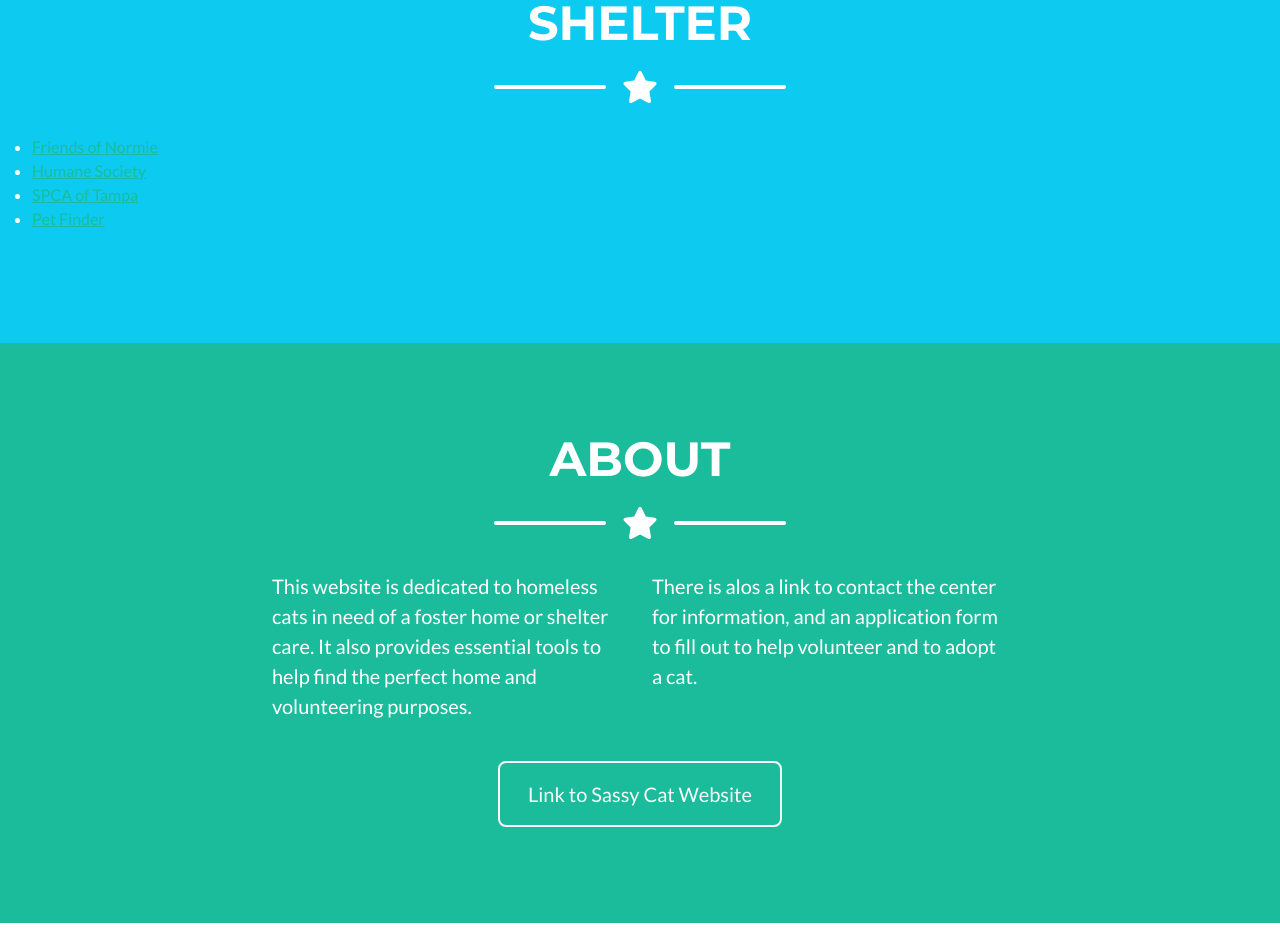
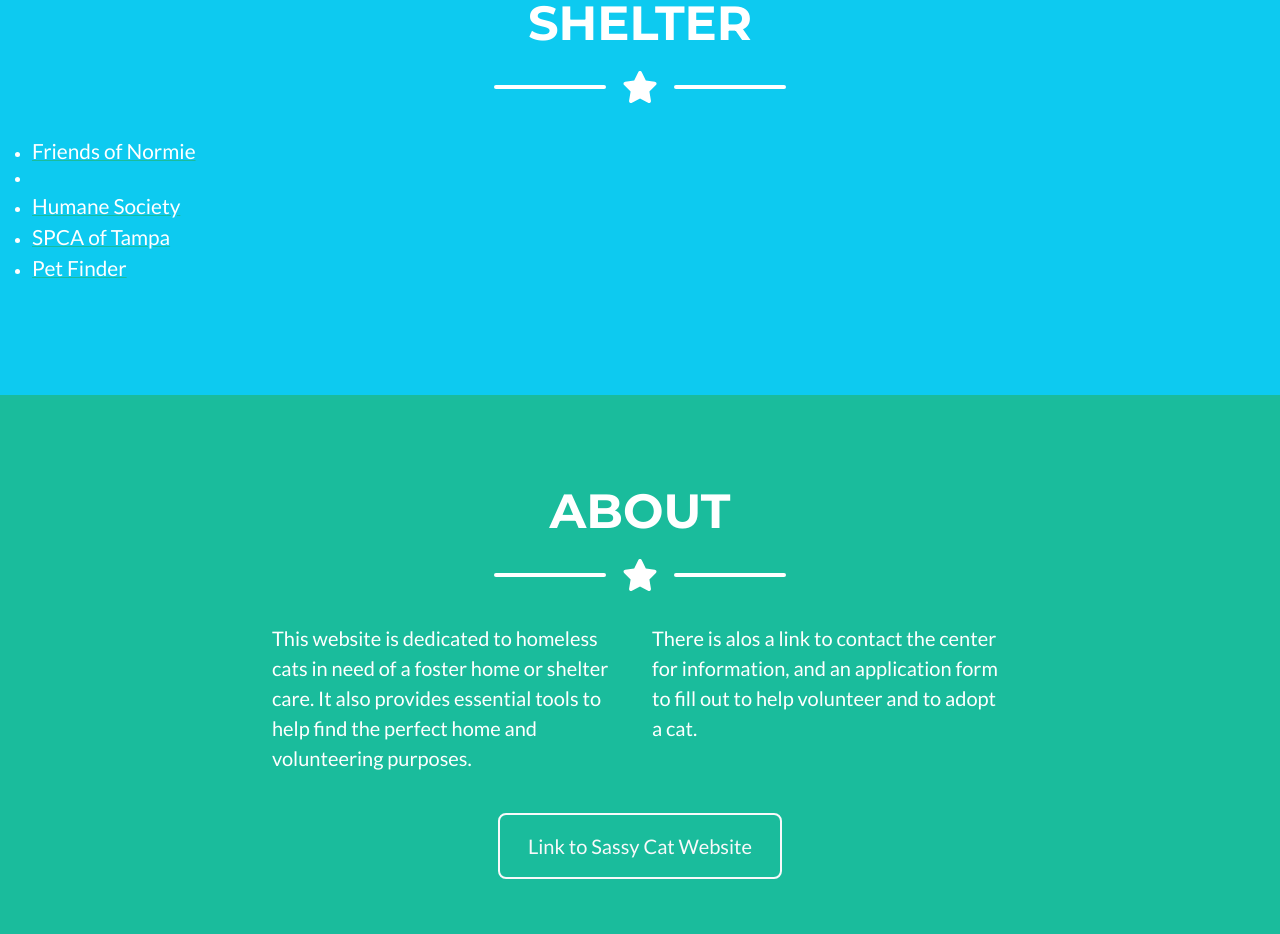
Before and after one commit to msvavila/CIS373_Webdeveloper, a plain HTML site: page index.html in a window 1280 px wide. Shown: the part 1686-2620 px from the top of the page. Drawn offline with nearby package versions, Linux system fonts and the light colour scheme.

Commit message:
Add files via upload

```diff
--- a/index.html
+++ b/index.html
@@ -16,12 +16,12 @@
         <link href="https://fonts.googleapis.com/css?family=Lato:400,700,400italic,700italic" rel="stylesheet" type="text/css" />
         <!-- Core theme CSS (includes Bootstrap)-->
         <link href="css/styles.css" rel="stylesheet" />
-        <style>
-            .list-text-color {
-                color: white;
-                font-size:1.3em;
-            }
-            </style>
+         <style>
+         .list-text-color {
+            color: white;
+            font-size: 1.3em;
+         }
+         </style>
     </head>
     <body id="page-top">
         <!-- Navigation-->
@@ -144,10 +144,10 @@
             </div>
             <div>
                 <ul>
-                    <li><a href="https://www.friendsofnormie.com/index.htm" alt=Cat Adoptions">Friends of Normie</a></li>
-                    <li><a href="https://www.humanesociety.org/index.htm" alt=Nonprofit Organization">Humane Society</a></li>
-                    <li><a href="https://spcatampabay.org/index.htm" alt="Animal Shelter">SPCA of Tampa</a></li>
-                    <li><a href="https://petfinder.com/index.htm" alt="Adoptable pets">Pet Finder</a></li>
+                    <li><a href="https://www.friendsofnormie.com/index.htm" alt=Cat Adoptions"><span class="list-text-color">Friends of Normie</span></a><li>
+                    <li><a href="https://www.humanesociety.org/index.htm" alt=Nonprofit Organization"><span class="list-text-color">Humane Society</span></a></li>
+                    <li><a href="https://spcatampabay.org/index.htm" alt="Animal Shelter"><span class="list-text-color">SPCA of Tampa</span></a></li>
+                    <li><a href="https://petfinder.com/index.htm" alt="Adoptable pets"><span class="list-text-color">Pet Finder</span></a></li>
                 </ul>
             </div>
         </section>
```
